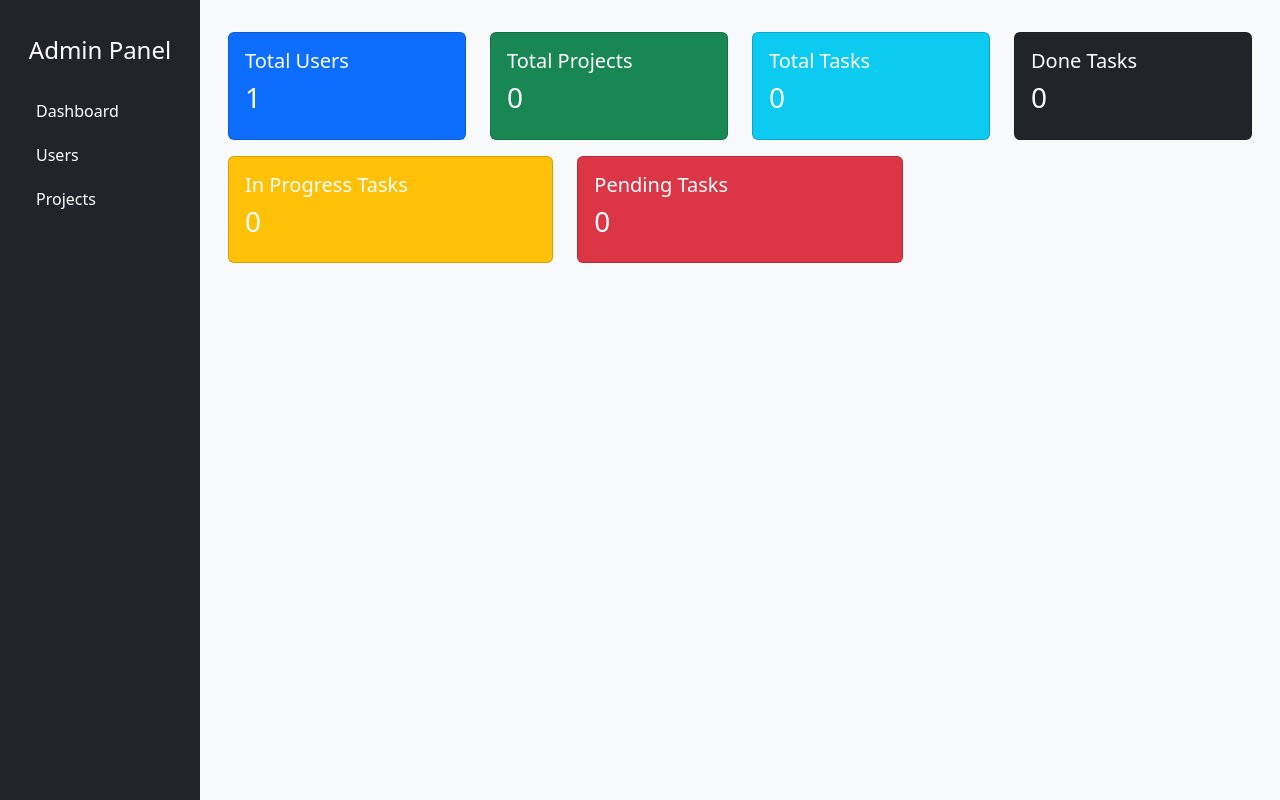
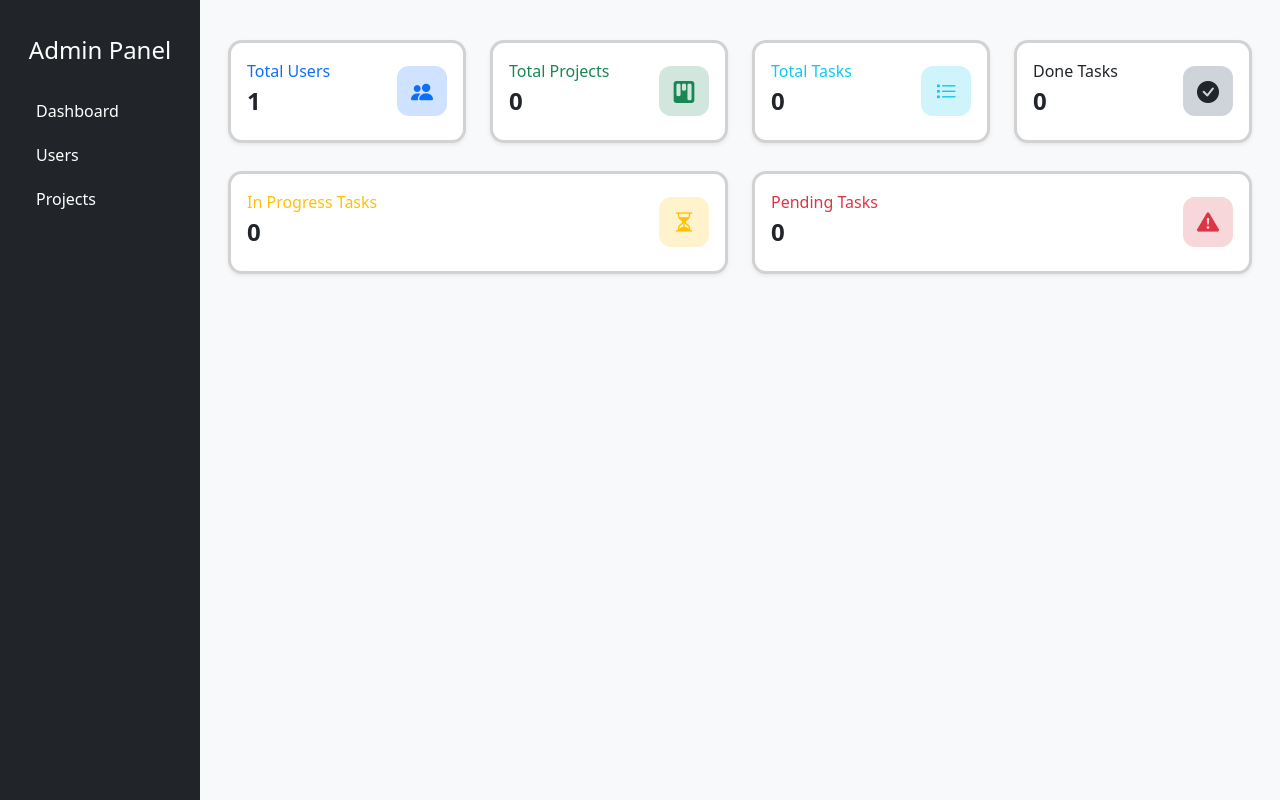
Before and after one commit to mrnirob143/project_management_system, a Django app: page /dashboard/ in a window 1280 px wide. Shown: the part 52-852 px from the top of the page. Run offline with Django 5.2, Linux system fonts and the light colour scheme; the visitor is signed in with stand-in values (Sample User, id 1); data comes from the database, SQL or seed files in the repository; data that the repository does not hold is empty.

Commit message:
update dashboard

```diff
--- /dev/null
+++ b/static/styles/dashboard.css
@@ -0,0 +1,19 @@
+.stat-card {
+    border-radius: 14px;
+    transition: all 0.25s ease;
+}
+
+.stat-card:hover {
+    transform: translateY(-5px);
+    box-shadow: 0 10px 25px rgba(0,0,0,0.08);
+}
+
+.icon-box {
+    width: 50px;
+    height: 50px;
+    border-radius: 12px;
+    display: flex;
+    justify-content: center;
+    align-items: center;
+    font-size: 22px;
+}
--- a/templates/dashboard.html
+++ b/templates/dashboard.html
@@ -1,68 +1,112 @@
 {% extends 'base.html' %}
 {% block content %}
+{% load static %}
 
-<div class="container-fluid mt-3">
-    <div class="row">
-        {% if user_role == 'ADMIN' or user.is_superuser %}
+
+<link href="{% static 'styles/dashboard.css' %}" rel="stylesheet">
+
+<link href="https://cdn.jsdelivr.net/npm/bootstrap-icons@1.11.3/font/bootstrap-icons.css" rel="stylesheet">
+
+<div class="container-fluid py-4">
+    <div class="row g-4">
+
+     {% if user_role == 'ADMIN' or user.is_superuser %}
         <div class="col-md-3">
-            <div class="card text-white bg-primary mb-3">
-                <div class="card-body">
-                    <h5>Total Users</h5>
-                    <h3>{{ total_users }}</h3>
-                </div>
+            <div class="card stat-card border-3 shadow-sm">
+          <div class="card-body d-flex justify-content-between align-items-center">
+             <div>
+               <p class="text-primary mb-1">Total Users</p>
+                        <h4 class="fw-bold">{{ total_users }}</h4>
+               </div>
+                    <div class="icon-box bg-primary-subtle text-primary">
+                <i class="bi bi-people-fill"></i>
+                    </div>
+         </div>
             </div>
         </div>
         {% endif %}
 
         <div class="col-md-3">
-            <div class="card text-white bg-success mb-3">
-                <div class="card-body">
-                    <h5>Total Projects</h5>
-                    <h3>{{ total_projects }}</h3>
+            <div class="card stat-card border-3 shadow-sm">
+         <div class="card-body d-flex justify-content-between align-items-center">
+            <div>
+                        <p class="text-success mb-1">Total Projects</p>
+         <h4 class="fw-bold">{{ total_projects }}</h4>
+                    </div>
+             <div class="icon-box bg-success-subtle text-success">
+                       <i class="bi bi-kanban-fill"></i>
+                    </div>
                 </div>
             </div>
         </div>
 
         <div class="col-md-3">
-            <div class="card text-white bg-info mb-3">
-                <div class="card-body">
-                    <h5>Total Tasks</h5>
-                    <h3>{{ total_tasks }}</h3>
+            <div class="card stat-card border-3 shadow-sm">
+                <div class="card-body d-flex justify-content-between align-items-center">
+                    <div>
+                   <p class="text-info mb-1">Total Tasks</p>
+                <h4 class="fw-bold">{{ total_tasks }}</h4>
+         </div>
+                    <div class="icon-box bg-info-subtle text-info">
+         <i class="bi bi-list-task"></i>
+                    </div>
                 </div>
             </div>
         </div>
+
         {% if user_role == 'ADMIN' %}
         <div class="col-md-3">
-            <div class="card text-white bg-dark mb-3">
-                <div class="card-body">
-                    <h5>Done Tasks</h5>
-                    <h3>{{ done_tasks }}</h3>
-                </div>
+            <div class="card stat-card border-3 shadow-sm">
+                <div class="card-body d-flex justify-content-between align-items-center">
+                 <div>
+                   <p class="text-Secondary mb-1">Done Tasks</p>
+            <h4 class="fw-bold">{{ done_tasks }}</h4>
+                    </div>
+       <div class="icon-box bg-dark-subtle text-dark">
+                        <i class="bi bi-check-circle-fill"></i>
+                   </div>
+        </div>
             </div>
         </div>
         {% endif %}
 
     </div>
+
     {% if user_role == 'ADMIN' %}
-    <div class="row">
+    <div class="row g-4 mt-1">
 
-        <div class="col-md-4">
-            <div class="card text-white bg-warning mb-3">
-                <div class="card-body">
-                    <h5>In Progress Tasks</h5>
-                    <h3>{{ in_progress_tasks }}</h3>
+        <div class="col-md-6">
+            <div class="card stat-card border-3 shadow-sm">
+        <div class="card-body d-flex justify-content-between align-items-center">
+                    <div>
+                        <p class="text-warning mb-1">In Progress Tasks</p>
+          <h4 class="fw-bold">{{ in_progress_tasks }}</h4>
+                    </div>
+                    <div class="icon-box bg-warning-subtle text-warning">
+                        <i class="bi bi-hourglass-split"></i>
+         </div>
+</div>
+           </div>
+        </div>
+
+        <div class="col-md-6">
+            <div class="card stat-card border-3 shadow-sm">
+              <div class="card-body d-flex justify-content-between align-items-center">
+                    <div>
+                        <p class="text-danger mb-1">Pending Tasks</p>
+           <h4 class="fw-bold">{{ pending_tasks }}</h4>
+                    </div>
+               <div class="icon-box bg-danger-subtle text-danger">
+                        <i class="bi bi-exclamation-triangle-fill"></i>
+        </div>
                 </div>
-            </div>
+     </div>
         </div>
-        <div class="col-md-4">
-            <div class="card text-white bg-danger mb-3">
-                <div class="card-body">
-                    <h5>Pending Tasks</h5>
-                    <h3>{{ pending_tasks }}</h3>
-                </div>
-            </div>
-        </div>
+
     </div>
     {% endif %}
+
 </div>
+
+
 {% endblock %}
```
Also changed, not shown: myapp/views.py (+0 -14 lines).
